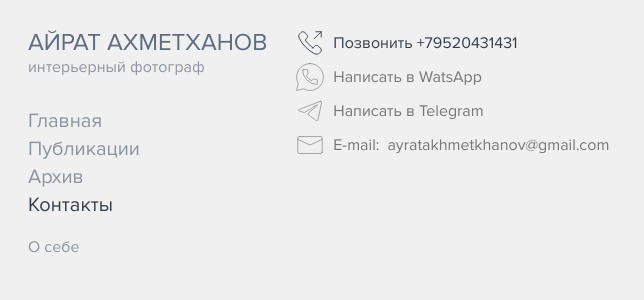
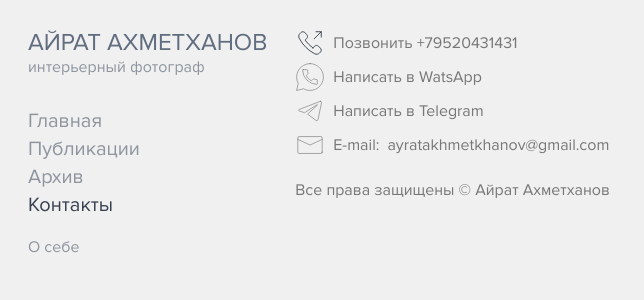
Before and after one commit to groom7/photographer-website, a React (Create React App) app: page /contact in a window 1280 px wide. In both pictures the pointer is over the picture 310 px from the left and 43 px from the top of the page. Shown: the top 300 px of the page, without its empty margins (0-644 px from the left). Built offline with nearby package versions, Linux system fonts and the light colour scheme.

Commit message:
feat: add copyright

```diff
--- a/src/pages/contact/Contact.module.css
+++ b/src/pages/contact/Contact.module.css
@@ -14,7 +14,7 @@
   transition: all 0.25s ease-in-out;
 }
 
-.contactListItem:not(:last-child):hover {
+.contactListItem:not(:nth-last-child(1 - 2)):hover {
   color: #37404e
 }
 
@@ -38,6 +38,10 @@
   transition: all 0.25s ease-in-out;
 }
 
-.contactListItem:not(:last-child):hover .contactListItemIcon {
+.contactListItem:not(.contactListItem:nth-last-child(2)):hover .contactListItemIcon {
   filter: brightness(0) saturate(100%) invert(22%) sepia(10%) saturate(1212%) hue-rotate(178deg) brightness(93%) contrast(87%);
 }
+
+.contactListItem:nth-last-child(1) {
+  margin-top: 16px;
+}
--- a/src/pages/contact/Contact.tsx
+++ b/src/pages/contact/Contact.tsx
@@ -42,6 +42,9 @@ const Contact: FC = () => {
             <span>E-mail:</span> ayratakhmetkhanov@gmail.com
           </p>
         </li>
+        <li className={styles.contactListItem}>
+          <p className={styles.contactListItemText}>Все права защищены © Айрат Ахметханов</p>
+        </li>
       </ul>
     </div>
   );
```
